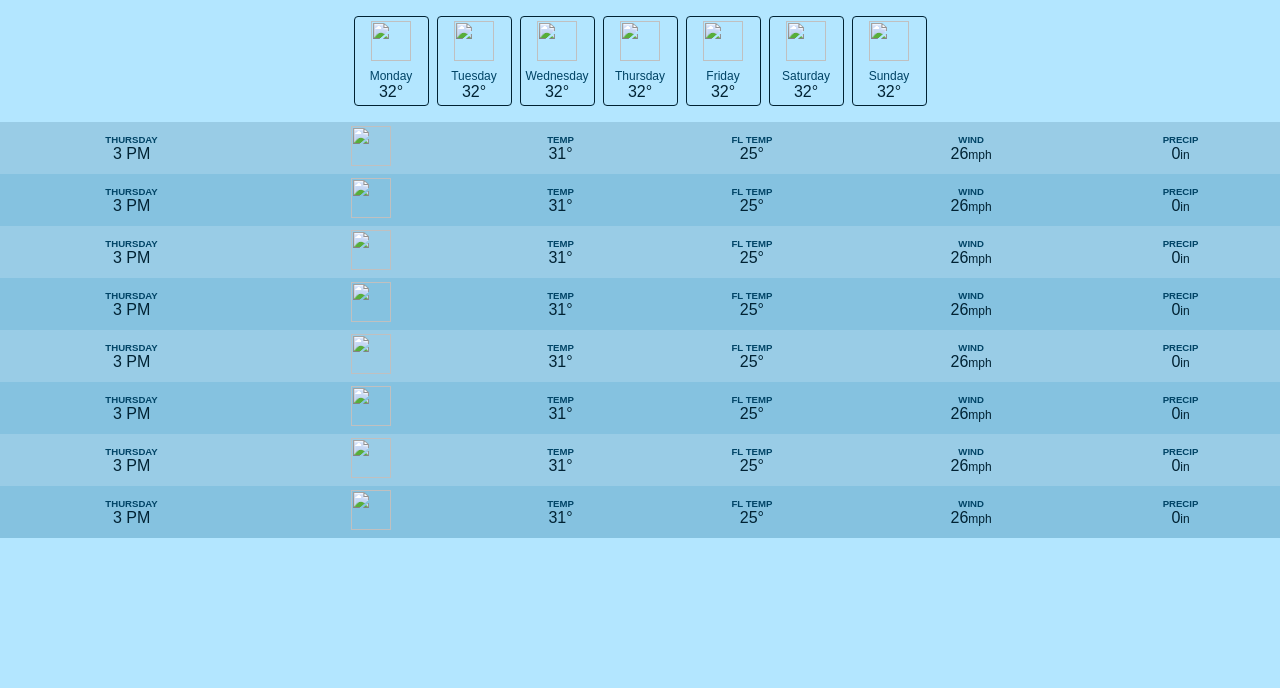
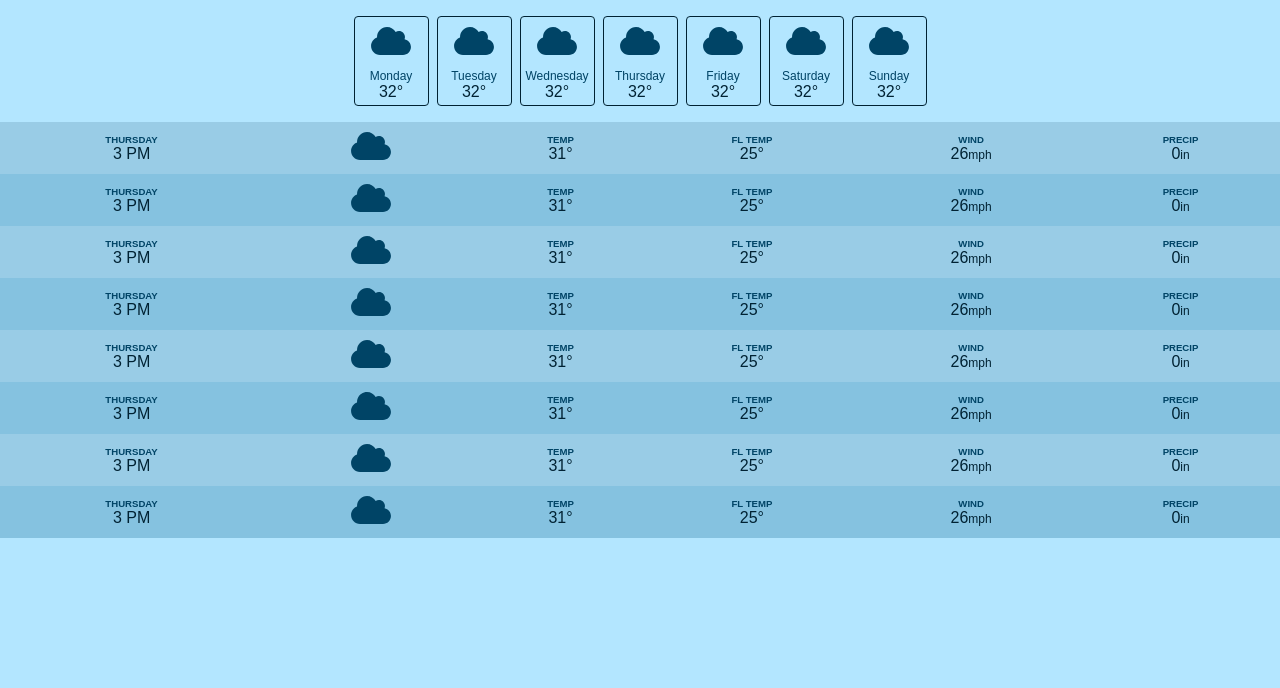
Before and after one commit to Navindineshgautam/Weather-app, a plain HTML site: page index.html in a window 1280 px wide. Shown: the part 112-800 px from the top of the page. Drawn offline with Linux system fonts and the light colour scheme.

Commit message:
Update index.html

```diff
--- a/index.html
+++ b/index.html
@@ -11,7 +11,7 @@
 
     <header class="header">
         <div class="header-left">
-            <img src="./Icons/sun.svg" alt="" class="weather-icon large" data-current-icon>
+            <img src="./sun.svg" alt="" class="weather-icon large" data-current-icon>
             <div class="header-current-temp">
                 <span data-current-temp>31</span>&deg;
             </div>
@@ -46,37 +46,37 @@
     </header>
     <section class="day-section" data-day-section>
         <div class="day-card">
-            <img src="./Icons/cloud.svg" class="weather-icon" alt="">
+            <img src="./cloud.svg" class="weather-icon" alt="">
             <div class="day-card-day">Monday</div>
             <div>32&deg;</div>
         </div>
         <div class="day-card">
-            <img src="./Icons/cloud.svg" class="weather-icon" alt="">
+            <img src="./cloud.svg" class="weather-icon" alt="">
             <div class="day-card-day">Tuesday</div>
             <div>32&deg;</div>
         </div>
         <div class="day-card">
-            <img src="./Icons/cloud.svg" class="weather-icon" alt="">
+            <img src="./cloud.svg" class="weather-icon" alt="">
             <div class="day-card-day">Wednesday</div>
             <div>32&deg;</div>
         </div>
         <div class="day-card">
-            <img src="./Icons/cloud.svg" class="weather-icon" alt="">
+            <img src="./cloud.svg" class="weather-icon" alt="">
             <div class="day-card-day">Thursday</div>
             <div>32&deg;</div>
         </div>
         <div class="day-card">
-            <img src="./Icons/cloud.svg" class="weather-icon" alt="">
+            <img src="./cloud.svg" class="weather-icon" alt="">
             <div class="day-card-day">Friday</div>
             <div>32&deg;</div>
         </div>
         <div class="day-card">
-            <img src="./Icons/cloud.svg" class="weather-icon" alt="">
+            <img src="./cloud.svg" class="weather-icon" alt="">
             <div class="day-card-day">Saturday</div>
             <div>32&deg;</div>
         </div>
         <div class="day-card">
-            <img src="./Icons/cloud.svg" class="weather-icon" alt="">
+            <img src="./cloud.svg" class="weather-icon" alt="">
             <div class="day-card-day">Sunday</div>
             <div>32&deg;</div>
         </div>
@@ -92,7 +92,7 @@
                     </div>
                 </td>
                 <td>
-                    <img src="./Icons/cloud.svg" alt="" class="weather-icon">
+                    <img src="./cloud.svg" alt="" class="weather-icon">
                 </td>
                 <td>
                     <div class="info-group">
@@ -127,7 +127,7 @@
                     </div>
                 </td>
                 <td>
-                    <img src="./Icons/cloud.svg" alt="" class="weather-icon">
+                    <img src="./cloud.svg" alt="" class="weather-icon">
                 </td>
                 <td>
                     <div class="info-group">
@@ -162,7 +162,7 @@
                     </div>
                 </td>
                 <td>
-                    <img src="./Icons/cloud.svg" alt="" class="weather-icon">
+                    <img src="./cloud.svg" alt="" class="weather-icon">
                 </td>
                 <td>
                     <div class="info-group">
@@ -197,7 +197,7 @@
                     </div>
                 </td>
                 <td>
-                    <img src="./Icons/cloud.svg" alt="" class="weather-icon">
+                    <img src="./cloud.svg" alt="" class="weather-icon">
                 </td>
                 <td>
                     <div class="info-group">
@@ -232,7 +232,7 @@
                     </div>
                 </td>
                 <td>
-                    <img src="./Icons/cloud.svg" alt="" class="weather-icon">
+                    <img src="./cloud.svg" alt="" class="weather-icon">
                 </td>
                 <td>
                     <div class="info-group">
@@ -267,7 +267,7 @@
                     </div>
                 </td>
                 <td>
-                    <img src="./Icons/cloud.svg" alt="" class="weather-icon">
+                    <img src="./cloud.svg" alt="" class="weather-icon">
                 </td>
                 <td>
                     <div class="info-group">
@@ -302,7 +302,7 @@
                     </div>
                 </td>
                 <td>
-                    <img src="./Icons/cloud.svg" alt="" class="weather-icon">
+                    <img src="./cloud.svg" alt="" class="weather-icon">
                 </td>
                 <td>
                     <div class="info-group">
@@ -337,7 +337,7 @@
                     </div>
                 </td>
                 <td>
-                    <img src="./Icons/cloud.svg" alt="" class="weather-icon">
+                    <img src="./cloud.svg" alt="" class="weather-icon">
                 </td>
                 <td>
                     <div class="info-group">
```
